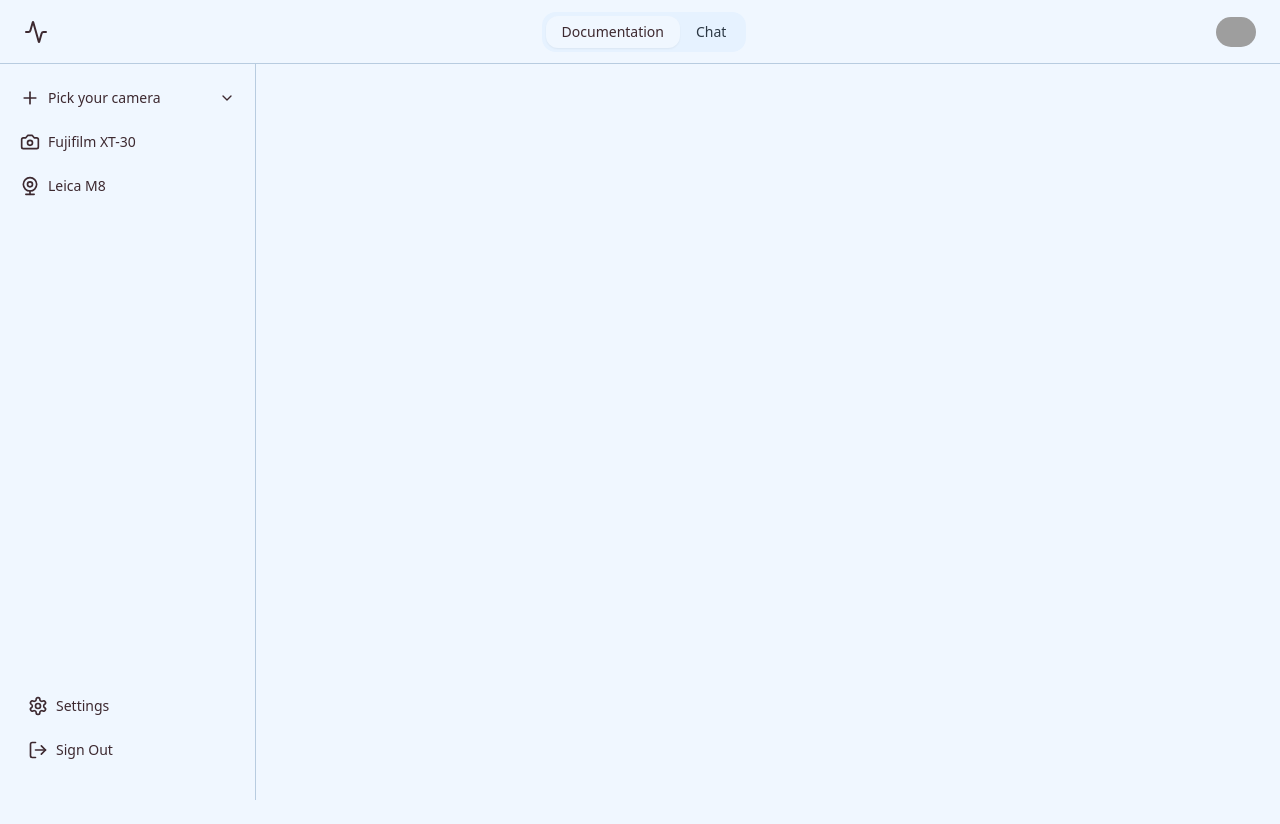
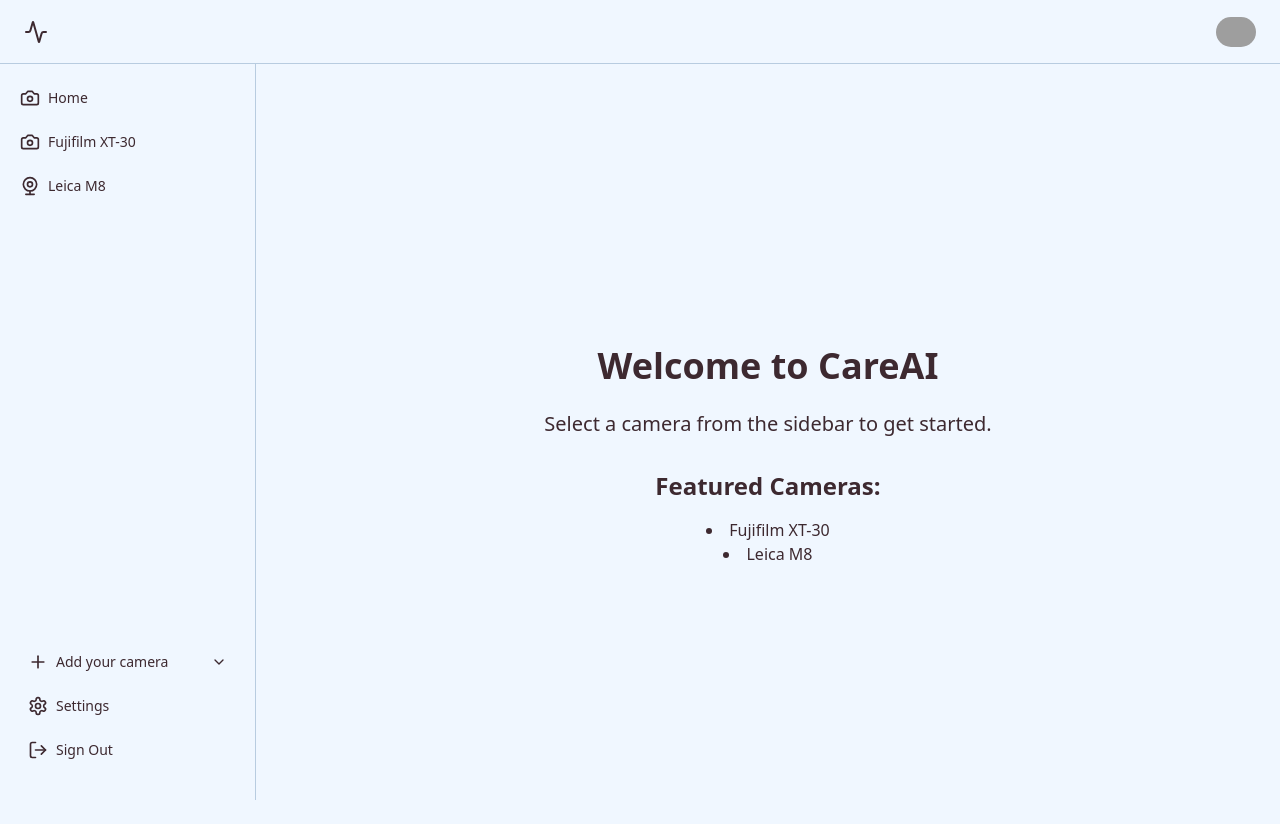
Before and after one commit to yigitokar/care-ai, a Next.js app: page / in a window 1280 px wide. Before the commit the page ends 800 px from the top, so only its background shows below. Built offline with nearby package versions, Linux system fonts and the light colour scheme; grey boxes are pictures that could not be loaded.

Commit message:
working tabs

```diff
--- a/app/cameras/fujifilm-xt30/page.tsx
+++ b/app/cameras/fujifilm-xt30/page.tsx
@@ -7,19 +7,19 @@ export default function FujifilmXT30Page() {
   const [activeTab, setActiveTab] = useState('documentation')
 
   return (
-    <div className="p-4">
+    <div>
       <h1 className="text-2xl font-bold mb-4">Fujifilm XT-30</h1>
 
       <Tabs value={activeTab} onValueChange={setActiveTab}>
         <TabsList>
+          <TabsTrigger value="chat">Chat</TabsTrigger>
           <TabsTrigger value="documentation">Documentation</TabsTrigger>
-          <TabsTrigger value="chat">Chat</TabsTrigger>
         </TabsList>
+        <TabsContent value="chat">
+          <p>Chat content for Fujifilm XT-30 goes here.</p>
+        </TabsContent>
         <TabsContent value="documentation">
-          <p>Documentation content for Fujifilm XT-30 goes here.</p>
-        </TabsContent>
-        <TabsContent value="chat">
-          <p>Chat interface for Fujifilm XT-30 goes here.</p>
+          <p>Documentation interface for Fujifilm XT-30 goes here.</p>
         </TabsContent>
       </Tabs>
     </div>
--- a/app/cameras/leica-m8/page.tsx
+++ b/app/cameras/leica-m8/page.tsx
@@ -0,0 +1,27 @@
+'use client'
+
+import { useState } from 'react'
+import { Tabs, TabsContent, TabsList, TabsTrigger } from "@/components/ui/tabs"
+
+export default function FujifilmXT30Page() {
+  const [activeTab, setActiveTab] = useState('documentation')
+
+  return (
+    <div>
+      <h1 className="text-2xl font-bold mb-4">Leica M-8</h1>
+
+      <Tabs value={activeTab} onValueChange={setActiveTab}>
+        <TabsList>
+          <TabsTrigger value="chat">Chat</TabsTrigger>
+          <TabsTrigger value="documentation">Documentation</TabsTrigger>
+        </TabsList>
+        <TabsContent value="chat">
+          <p>Chat content for Fujifilm XT-30 goes here.</p>
+        </TabsContent>
+        <TabsContent value="documentation">
+          <p>Documentation interface for Fujifilm XT-30 goes here.</p>
+        </TabsContent>
+      </Tabs>
+    </div>
+  )
+}
--- a/app/layout.tsx
+++ b/app/layout.tsx
@@ -2,6 +2,8 @@ import type { Metadata } from 'next'
 import { Manrope } from 'next/font/google'
 import { cn } from '@/lib/utils'
 import './globals.css'
+import Dashboard from '@/components/dashboard'
+
 
 const manrope = Manrope({
   subsets: ['latin'],
@@ -21,13 +23,8 @@ export default function RootLayout({
 }) {
   return (
     <html lang="en">
-      <body
-        className={cn(
-          'antialiased',
-          manrope.variable
-        )}
-      >
-        {children}
+      <body>
+        <Dashboard>{children}</Dashboard>
       </body>
     </html>
   )
--- a/app/page.tsx
+++ b/app/page.tsx
@@ -1,7 +1,15 @@
-import Dashboard  from '@/components/dashboard'
-
 export default function Home() {
   return (
-    <Dashboard />
+    <div className="flex flex-col items-center justify-center min-h-[calc(100vh-theme(spacing.16))]">
+      <h1 className="text-4xl font-bold mb-6">Welcome to CareAI</h1>
+      <p className="text-xl mb-8">Select a camera from the sidebar to get started.</p>
+      <div className="text-center">
+        <h2 className="text-2xl font-semibold mb-4">Featured Cameras:</h2>
+        <ul className="list-disc list-inside">
+          <li>Fujifilm XT-30</li>
+          <li>Leica M8</li>
+        </ul>
+      </div>
+    </div>
   )
 }
--- a/components/dashboard.tsx
+++ b/components/dashboard.tsx
@@ -16,7 +16,7 @@ import { ChartTooltipContent, ChartTooltip, ChartContainer } from "@/components/
 
 
 
-export default function Component() {
+export default function Dashboard({ children }: { children: React.ReactNode }) {
   const [activeTab, setActiveTab] = useState("documentation")
 
   return (
@@ -28,20 +28,6 @@ export default function Component() {
             <span className="sr-only">Care AI</span>
           </Link>
         </div>
-
-        <nav className="flex items-center">
-          <Tabs defaultValue="documentation" value={activeTab} onValueChange={setActiveTab} className="h-full">
-            <TabsList className="h-full">
-              <TabsTrigger value="documentation" className="h-full px-4 hover:bg-muted">
-                Documentation
-              </TabsTrigger>
-              <TabsTrigger value="chat" className="h-full px-4 hover:bg-muted">
-                Chat
-              </TabsTrigger>
-            </TabsList>
-          </Tabs>
-        </nav>
-
         <div className="flex items-center">
           <DropdownMenu>
             <DropdownMenuTrigger asChild>
@@ -74,33 +60,17 @@ export default function Component() {
           </div>
           <nav className="flex flex-1 flex-col overflow-y-auto px-2 py-4">
             <div className="flex flex-col gap-2">
-              <DropdownMenu>
-                <DropdownMenuTrigger asChild>
-                  <Button
-                    variant="ghost"
-                    size="sm"
-                    className="flex w-full items-center justify-start gap-2 rounded-md px-3 py-2 text-sm font-medium hover:bg-muted"
-                  >
-                    <PlusIcon className="h-5 w-5" />
-                    <span>Pick your camera</span>
-                    <ChevronDownIcon className="ml-auto h-4 w-4" />
-                  </Button>
-                </DropdownMenuTrigger>
-                <DropdownMenuContent align="start" className="w-48">
-                    <DropdownMenuItem >
-                    <CameraIcon className="mr-2 h-4 w-4" />
-                    Fujifilm XT-30
-                  </DropdownMenuItem>
-                  <DropdownMenuItem>
-                    <CameraIcon className="mr-2 h-4 w-4" />
-                    Leica M8
-                  </DropdownMenuItem>
-                  <DropdownMenuItem>
-                    <PlusIcon className="mr-2 h-4 w-4" />
-                    Add new
-                  </DropdownMenuItem>
-                </DropdownMenuContent>
-              </DropdownMenu>
+            <Link href="/">
+                <Button
+                  variant="ghost"
+                  size="sm"
+                  className="flex items-center justify-start gap-2 rounded-md px-3 py-2 text-sm font-medium hover:bg-muted"
+                >
+                  <CameraIcon className="h-5 w-5" />
+                  Home
+                </Button>
+              </Link>
+
               <Link href="/cameras/fujifilm-xt30">
                 <Button
                   variant="ghost"
@@ -123,6 +93,33 @@ export default function Component() {
               </Link>
             </div>
             <div className="mt-auto flex flex-col gap-2 px-2 py-4">
+            <DropdownMenu>
+                <DropdownMenuTrigger asChild>
+                  <Button
+                    variant="ghost"
+                    size="sm"
+                    className="flex w-full items-center justify-start gap-2 rounded-md px-3 py-2 text-sm font-medium hover:bg-muted"
+                  >
+                    <PlusIcon className="h-5 w-5" />
+                    <span>Add your camera</span>
+                    <ChevronDownIcon className="ml-auto h-4 w-4" />
+                  </Button>
+                </DropdownMenuTrigger>
+                <DropdownMenuContent align="start" className="w-48">
+                    <DropdownMenuItem >
+                    <CameraIcon className="mr-2 h-4 w-4" />
+                    Fujifilm XT-30
+                  </DropdownMenuItem>
+                  <DropdownMenuItem>
+                    <CameraIcon className="mr-2 h-4 w-4" />
+                    Leica M8
+                  </DropdownMenuItem>
+                  <DropdownMenuItem>
+                    <PlusIcon className="mr-2 h-4 w-4" />
+                    Add new
+                  </DropdownMenuItem>
+                </DropdownMenuContent>
+              </DropdownMenu>
               <Button
                 variant="ghost"
                 size="sm"
@@ -142,8 +139,8 @@ export default function Component() {
             </div>
           </nav>
         </aside>
-        <main className="flex-1 px-4 pt-4 sm:px-6 md:pt-6">
-
+        <main className="flex-1 ml-14 sm:ml-20 md:ml-64 px-4 pt-4 sm:px-6 md:pt-6">
+          {children}
         </main>
       </div>
     </div>
```
Also changed, not shown: 4 other files (tests, documents, lock files or other folders).
